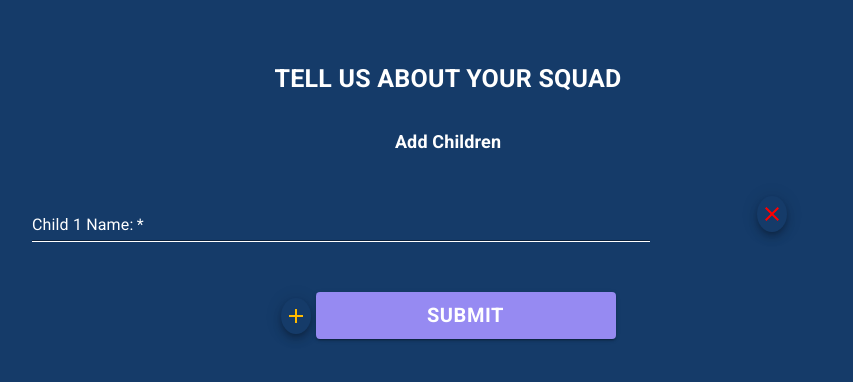
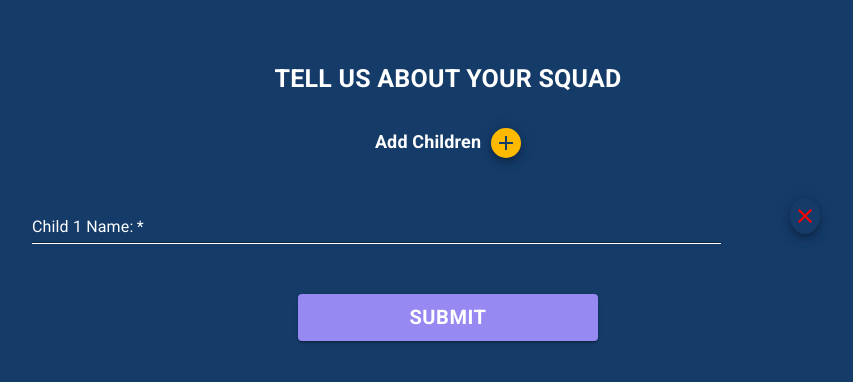
Before and after one commit to hmmjproject3/Project3, a React (Create React App) app in the folder client/: page /childrenform in a window 1280 px wide. Shown: the top 382 px of the page, without its empty margins (192-1045 px from the left). Built offline with nearby package versions, Linux system fonts and the light colour scheme; no server answers.

Commit message:
various minor styling changes

```diff
--- a/client/src/components/SignUpForm/SignUpForm.js
+++ b/client/src/components/SignUpForm/SignUpForm.js
@@ -32,16 +32,13 @@ TabContainer.propTypes = {
 
 const useStyles = makeStyles(theme => ({
   "@global": {
-    body: {
-      // backgroundColor: '#395980',
-      // width: 500,
-      // margin: 'auto',
-      // color: "#153B69",
-    }
+    body: {}
   },
-  logoBox: {
-    textAlign: "auto"
+
+  link: {
+    textDecoration: 'none'
   },
+
   paper: {
     marginTop: theme.spacing(1),
     display: "flex",
@@ -49,33 +46,24 @@ const useStyles = makeStyles(theme => ({
     alignItems: "center",
     minHeight: "50vh"
   },
-  // avatar: {
-  //   margin: theme.spacing(1),
-  //   backgroundColor: "#ffffff"
-  // },
-  // avatarLogin: {
-  //   marginTop: theme.spacing(4),
-  //   marginBottom: theme.spacing(1),
-  //   backgroundColor: theme.palette.secondary.main
-  // },
+
   form: {
     width: "100%", // Fix IE 11 issue.
     marginTop: theme.spacing(3)
   },
 
+  // register and sign-in tabs
   tabs: {
-    // color: '#FFE200'
-  },
-
-  header: {
-    color: "#ffffff"
+    color: '#c12006',
+    indicatorColor: '#c12006'
   },
 
   // unfocused text field label
   cssLabel: {
-    color : 'white',
+    color: 'white',
     '&$cssFocused': {
-      color: '#FFE200',
+      color: '#FFBA00',
+      fontWeight: 'bold'
     }
   },
 
@@ -85,29 +73,36 @@ const useStyles = makeStyles(theme => ({
     border: '1 px',
   },
 
-  // focused text field outline
+  // unfocused and focused text field outline
   cssOutlinedInput: {
+    color: 'white',
     "&$cssFocused $notchedOutline": {
-      borderColor: `#ffffff !important`,
+      borderColor: `#FFBA00 !important`,
       border: "2px solid"
+    },
+    // this contols the hover color of the text fields
+    "&:hover:not($disabled):not($focused):not($error) $notchedOutline": {
+      borderColor: '#FFBA00'
     }
   },
 
   // focused input text
   cssFocused: {
-    color: "#ffffff"
+    color: "#FFBA00"
   },
 
+  // sign-up and sign-in buttons
   submit: {
     margin: theme.spacing(3, 0, 2)
   },
+
   container: {
     // marginTop: 100,
     // marginBottom: 100,
     width: "auto"
     // backgroundColor: '#153B69',
   }
-}));
+}))
 
 const SignUpForm = _ => {
   const classes = useStyles();
@@ -151,7 +146,7 @@ const SignUpForm = _ => {
             className={classes.tabs}
             value={value}
             onChange={handleChange}
-            indicatorColor="primary"
+            indicatorColor={classes.indicator}
             centered
           >
             <Tab label="Register" />
@@ -199,6 +194,7 @@ const SignUpForm = _ => {
                         classes: {
                           root: classes.cssOutlinedInput,
                           focused: classes.cssFocused,
+                          hover: classes.cssHover,
                           notchedOutline: classes.notchedOutline
                         },
                         inputMode: "numeric"
@@ -290,7 +286,7 @@ const SignUpForm = _ => {
                   </Grid>
                 </Grid>
                 {
-                  <Link to="/">
+                  <Link className={classes.link} to="/">
                     <Button
                       onClick={registerUser}
                       type="button"
@@ -298,10 +294,9 @@ const SignUpForm = _ => {
                       variant="contained"
                       style={{
                         backgroundColor: "#FFBA00",
-                        color: "white",
+                        color: "#c12006",
                         fontWeight: "bold",
-                        textDecoration: "none",
-
+                        textDecoration: "none"
                       }}
                       className={classes.submit} >
                       Sign Up
@@ -390,7 +385,7 @@ const SignUpForm = _ => {
                 onClick={loginUser}
                 style={{
                   backgroundColor: "#FFBA00",
-                  color: "white",
+                  color: "#c12006",
                   fontWeight: "bold",
                   textDecoration: "none"
                 }}
@@ -398,7 +393,7 @@ const SignUpForm = _ => {
                 {/* {
                 isLoggedIn ? ( */}
                 {/* <Link to='/childrenForm'> */}
-                Log In
+                Sign In
                 {/* </Link> */}
                 {/* ) : */}
                 {/* <Link to='/welcome'> */}
--- a/client/src/components/childrenForm/childrenForm.js
+++ b/client/src/components/childrenForm/childrenForm.js
@@ -52,7 +52,7 @@ const ChildrenForm = _ => {
     const names = [...inputs]
     names[i].name = event.target.value;
     names[i].totalPoints = 0
-    names[i].color = randomColor()
+    names[i].color = randomColor({luminosity: 'dark'})
     setInputs(names)
   }
 
@@ -76,13 +76,16 @@ const ChildrenForm = _ => {
       </Typography>
       <Typography style={{ marginTop: '30px', marginBottom: '25px', textAlign: 'center', color: 'white', fontFamily: 'roboto', fontWeight: 'bold', fontSize: '18px' }} variant="h6" gutterBottom>
         Add Children
+        <Fab style={{ minHeight: '0', height: '30px', width: '30px', color: '#153B69', backgroundColor: '#FFBA00', marginLeft: '10px' }} aria-label="Add" onClick={() => handleAdd()}>
+        <AddIcon />
+      </Fab>
         <br></br>
       </Typography>
 
       {inputs.map((input, idx) =>
         (
           <Grid container style={{ marginTop: '25px' }} spacing={3} key={`${input}-${idx}`}>
-            <Grid item xs={9} sm={9}>
+            <Grid item xs={10} sm={10}>
               <TextField
                 classes={{ label: 'label' }}
                 required
@@ -107,8 +110,8 @@ const ChildrenForm = _ => {
               />
             </Grid>
 
-            <Grid item xs={3} sm={3} style={{ paddingTop: '15px' }}>
-              <Fab style={{ height: '30px', width: '30px', color: '#ff0000', backgroundColor: '#153B69', marginLeft: '5px' }} aria-label="Delete" onClick={() => handleRemove(idx)}>
+            <Grid item xs={2} sm={2} style={{ paddingTop: '15px' }}>
+              <Fab style={{ height: '30px', width: '30px', color: '#ff0000', fontWeight: 'bold', backgroundColor: '#153B69', marginLeft: '0px' }} aria-label="Delete" onClick={() => handleRemove(idx)}>
                 <ClearIcon />
               </Fab>
 
@@ -117,9 +120,6 @@ const ChildrenForm = _ => {
         )
       )}
 
-      <Fab style={{ height: '30px', width: '30px', color: '#FFBA00', backgroundColor: '#153B69', marginRight: '5px' }} aria-label="Add" onClick={() => handleAdd()}>
-        <AddIcon />
-      </Fab>
       <Button
         type="button"
         fullWidth
```
Also changed, not shown: client/src/components/MenuBar/MenuBar.js (+1 -63 lines).
